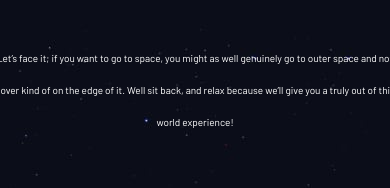
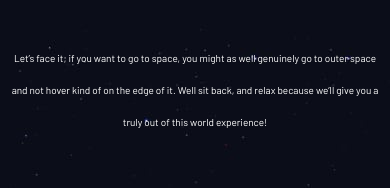
Before and after one commit to JorchRL/spaceTourism-website, a React (Create React App) app: page / in a window 390 px wide. Shown: the part 338-526 px from the top of the page. Built offline with nearby package versions, Linux system fonts and the light colour scheme; a web font is replaced by a local one.

Commit message:
Tune paragraph margin on tablet layout

```diff
--- a/src/pages/home.scss
+++ b/src/pages/home.scss
@@ -87,7 +87,7 @@
           }
           p {
             font-size: 10px;
-            margin: 10px 20px;
+            margin: 10px 9%;
             text-align: center;
             font-weight: 100;
           }
```
